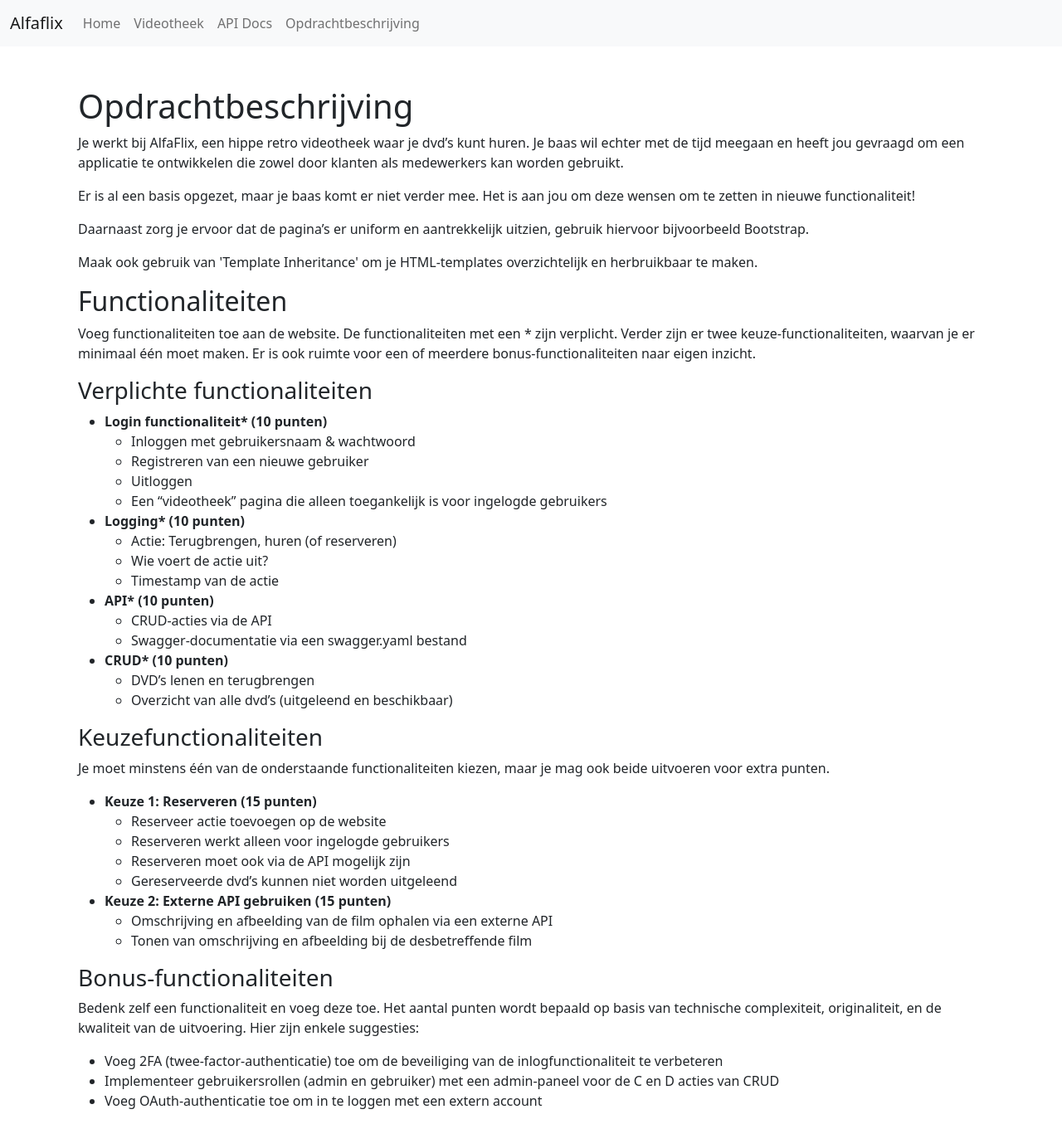
After one commit to AlfaCollegeTeamICT/DIP2_eindopdracht, a Flask app: page /opdracht in a window 1280 px wide. The commit adds this page. Shown: the whole page at 83% size. Run offline with Flask 3, Linux system fonts and the light colour scheme.

Commit message:
Opdracht aan site toegevoegd

```diff
--- a/app.py
+++ b/app.py
@@ -3,7 +3,9 @@ from flask_sqlalchemy import SQLAlchemy
 from flask_cors import CORS
 from datetime import datetime
 import os
+
 #Vergeet niet een nieuwe requirements file te maken als je nieuwe dingen toevoegd via pip install!
+# $ pip freeze > requirements.txt
 
 app = Flask(__name__)
 
@@ -30,10 +32,11 @@ class Logging(db.Model):
     action = db.Column(db.Integer, nullable=False)
     timestamp = db.Column(db.DateTime, nullable=False, default = datetime.now())
 
-
+# Aanmaken database
 with app.app_context():
     db.create_all()
 
+# Routes
 @app.route('/')
 def home():
     return render_template('home.html')
@@ -58,6 +61,10 @@ def logout():
     #logout functionaliteit toevoegen de pass mag hiervoor weggehaald worden
     pass
 
+@app.route('/opdracht')
+def opdracht():
+    return render_template('opdracht.html')
+
 #voeg een route toe waar je bij komt op moment dat je naar een url gaat waar je geen toegang tot hebt.
 #bijvoorbeeld op moment dat je naar de videotheek wil als je niet ingelogd bent
 
--- a/templates/base.html
+++ b/templates/base.html
@@ -26,6 +26,11 @@
                         <a class="nav-link" href="/api/docs">API Docs</a>
                     </li>
                 </ul>
+                <ul class="navbar-nav ml-auto">
+                    <li class="nav-item">
+                        <a class="nav-link" href="/opdracht">Opdrachtbeschrijving</a>
+                    </li>
+                </ul>
             </div>
         </div>
     </nav>
--- a/templates/home.html
+++ b/templates/home.html
@@ -4,6 +4,6 @@
 
 {% block content %}
 <div class="jumbotron">
-    <h1 class="display-4">Welcome to the Alfaflix!</h1>
+    <h1 class="display-4">Welcome to Alfaflix!</h1>
 </div>
 {% endblock %}
--- /dev/null
+++ b/templates/opdracht.html
@@ -0,0 +1,76 @@
+{% extends 'base.html' %}
+
+{% block title %}Opdracht{% endblock %}
+
+{% block content %}
+<div class="jumbotron">
+    <div class="container mt-5">
+        <h1>Opdrachtbeschrijving</h1>
+        <p>Je werkt bij AlfaFlix, een hippe retro videotheek waar je dvd’s kunt huren. Je baas wil echter met de tijd meegaan en heeft jou gevraagd om een applicatie te ontwikkelen die zowel door klanten als medewerkers kan worden gebruikt.</p>
+        <p>Er is al een basis opgezet, maar je baas komt er niet verder mee. Het is aan jou om deze wensen om te zetten in nieuwe functionaliteit!</p>
+        <p>Daarnaast zorg je ervoor dat de pagina’s er uniform en aantrekkelijk uitzien, gebruik hiervoor bijvoorbeeld Bootstrap.</p>
+        <p>Maak ook gebruik van 'Template Inheritance' om je HTML-templates overzichtelijk en herbruikbaar te maken.</p>
+
+        <h2>Functionaliteiten</h2>
+        <p>Voeg functionaliteiten toe aan de website. De functionaliteiten met een * zijn verplicht. Verder zijn er twee keuze-functionaliteiten, waarvan je er minimaal één moet maken. Er is ook ruimte voor een of meerdere bonus-functionaliteiten naar eigen inzicht.</p>
+
+        <h3>Verplichte functionaliteiten</h3>
+        <ul>
+            <li><strong>Login functionaliteit* (10 punten)</strong>
+                <ul>
+                    <li>Inloggen met gebruikersnaam & wachtwoord</li>
+                    <li>Registreren van een nieuwe gebruiker</li>
+                    <li>Uitloggen</li>
+                    <li>Een “videotheek” pagina die alleen toegankelijk is voor ingelogde gebruikers</li>
+                </ul>
+            </li>
+            <li><strong>Logging* (10 punten)</strong>
+                <ul>
+                    <li>Actie: Terugbrengen, huren (of reserveren)</li>
+                    <li>Wie voert de actie uit?</li>
+                    <li>Timestamp van de actie</li>
+                </ul>
+            </li>
+            <li><strong>API* (10 punten)</strong>
+                <ul>
+                    <li>CRUD-acties via de API</li>
+                    <li>Swagger-documentatie via een swagger.yaml bestand</li>
+                </ul>
+            </li>
+            <li><strong>CRUD* (10 punten)</strong>
+                <ul>
+                    <li>DVD’s lenen en terugbrengen</li>
+                    <li>Overzicht van alle dvd’s (uitgeleend en beschikbaar)</li>
+                </ul>
+            </li>
+        </ul>
+
+        <h3>Keuzefunctionaliteiten</h3>
+        <p>Je moet minstens één van de onderstaande functionaliteiten kiezen, maar je mag ook beide uitvoeren voor extra punten.</p>
+        <ul>
+            <li><strong>Keuze 1: Reserveren (15 punten)</strong>
+                <ul>
+                    <li>Reserveer actie toevoegen op de website</li>
+                    <li>Reserveren werkt alleen voor ingelogde gebruikers</li>
+                    <li>Reserveren moet ook via de API mogelijk zijn</li>
+                    <li>Gereserveerde dvd’s kunnen niet worden uitgeleend</li>
+                </ul>
+            </li>
+            <li><strong>Keuze 2: Externe API gebruiken (15 punten)</strong>
+                <ul>
+                    <li>Omschrijving en afbeelding van de film ophalen via een externe API</li>
+                    <li>Tonen van omschrijving en afbeelding bij de desbetreffende film</li>
+                </ul>
+            </li>
+        </ul>
+
+        <h3>Bonus-functionaliteiten</h3>
+        <p>Bedenk zelf een functionaliteit en voeg deze toe. Het aantal punten wordt bepaald op basis van technische complexiteit, originaliteit, en de kwaliteit van de uitvoering. Hier zijn enkele suggesties:</p>
+        <ul>
+            <li>Voeg 2FA (twee-factor-authenticatie) toe om de beveiliging van de inlogfunctionaliteit te verbeteren</li>
+            <li>Implementeer gebruikersrollen (admin en gebruiker) met een admin-paneel voor de C en D acties van CRUD</li>
+            <li>Voeg OAuth-authenticatie toe om in te loggen met een extern account</li>
+        </ul>
+    </div>
+</div>
+{% endblock %}
```
